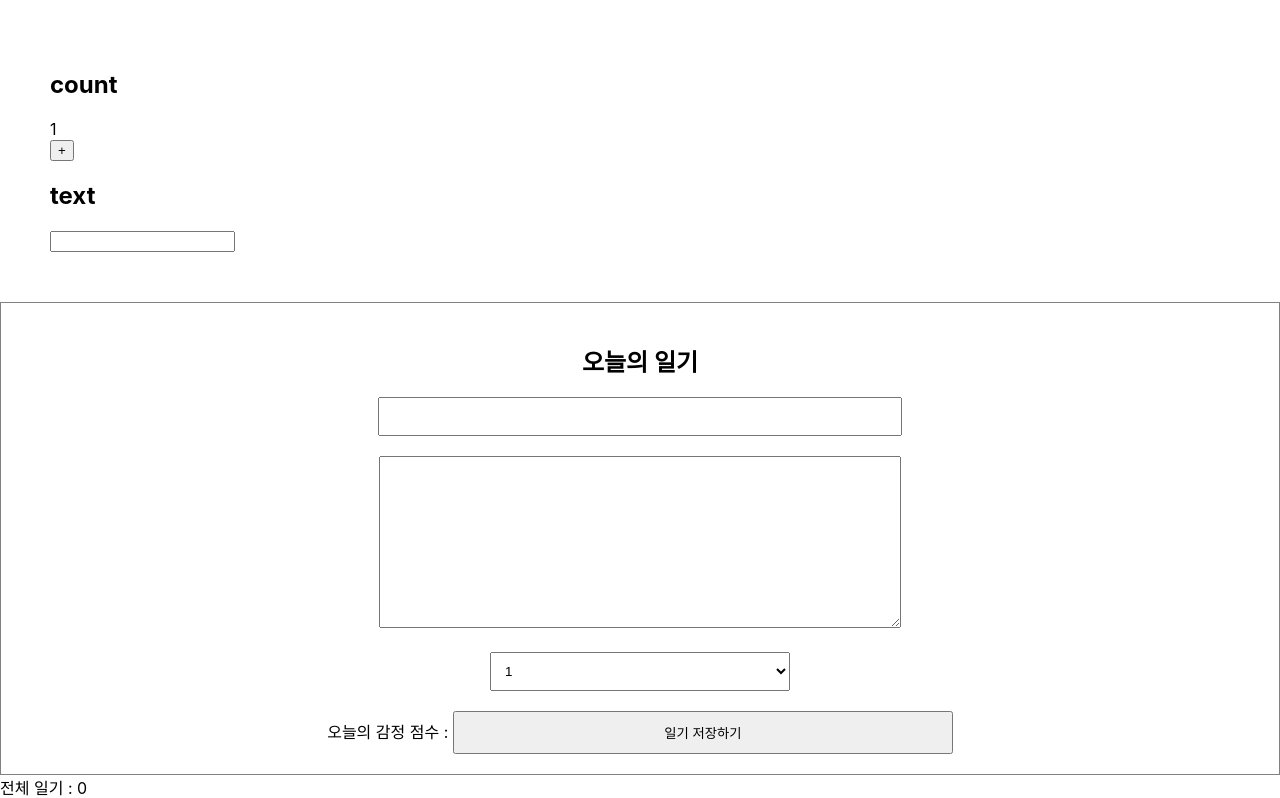
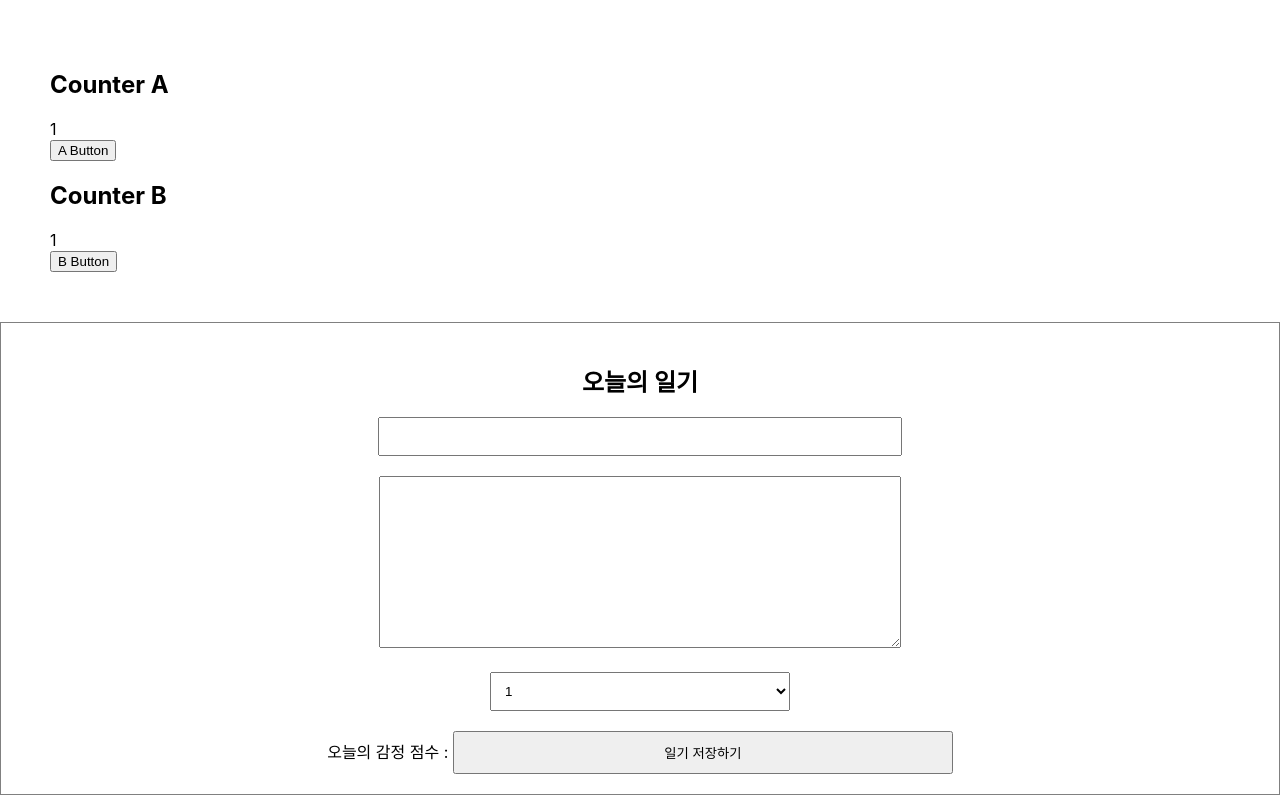
Before and after one commit to kyunjihwan/simpleDiary, a React (Create React App) app: page / in a window 1280 px wide. Shown: the top 798 px of the page. Built offline with nearby package versions, Linux system fonts and the light colour scheme; no server answers.

Commit message:
React.memo를 사용해서 불필요한 컴포넌트 build 안되게 최적화하기 - 2 (areEqual 사용)

```diff
--- a/src/App.js
+++ b/src/App.js
@@ -72,7 +72,6 @@ function App() {
   return (
     <div className="App">
       <OptimizeTest />
-
       <DiaryEditor onCreate={onCreate} />
       <div>전체 일기 : {data.length}</div>
       <div>기분 좋은 일기 개수 : {goodCount}</div>
--- a/src/OptimizeTest.js
+++ b/src/OptimizeTest.js
@@ -1,46 +1,55 @@
+import userEvent from "@testing-library/user-event";
 import React, { useState, useEffect } from "react";
 
-// React.memo를 사용해서 text가 변경될 때만 렌더링 되도록 수정
-const TextView = React.memo(({ text }) => {
+const CounterA = React.memo(({ count }) => {
   useEffect(() => {
-    console.log(`Update :: Text : ${text}`);
-  });
-  return <div>{text}</div>;
-});
-
-const CountView = React.memo(({ count }) => {
-  useEffect(() => {
-    console.log(`Update :: Count : ${count}`);
+    console.log(`CounterA Update - count: ${count}`);
   });
   return <div>{count}</div>;
 });
 
+const CounterB = ({ obj }) => {
+  useEffect(() => {
+    console.log(`CounterB Update - obj.count: ${obj.count}`);
+  });
+  return <div>{obj.count}</div>;
+};
+
+const areEqual = (prevProps, nextProps) => {
+  return prevProps.obj.count === nextProps.obj.count;
+};
+
+const MemoizedCounterB = React.memo(CounterB, areEqual);
+
 const OptimizeTest = () => {
   const [count, SetCount] = useState(1);
-  const [text, setText] = useState("");
+  const [obj, setObj] = useState({
+    count: 1,
+  });
 
   return (
     <div style={{ padding: 50 }}>
       <div>
-        <h2>count</h2>
-        <CountView count={count} />
+        <h2>Counter A</h2>
+        <CounterA count={count} />
         <button
           onClick={() => {
-            SetCount(count + 1);
+            SetCount(count);
           }}
         >
-          +
+          A Button
         </button>
       </div>
       <div>
-        <h2>text</h2>
-        <TextView text={text} />
-        <input
-          value={text}
-          onChange={(e) => {
-            setText(e.target.value);
+        <h2>Counter B</h2>
+        <MemoizedCounterB obj={obj} />
+        <button
+          onClick={() => {
+            setObj({ count: obj.count });
           }}
-        />
+        >
+          B Button
+        </button>
       </div>
     </div>
   );
```
